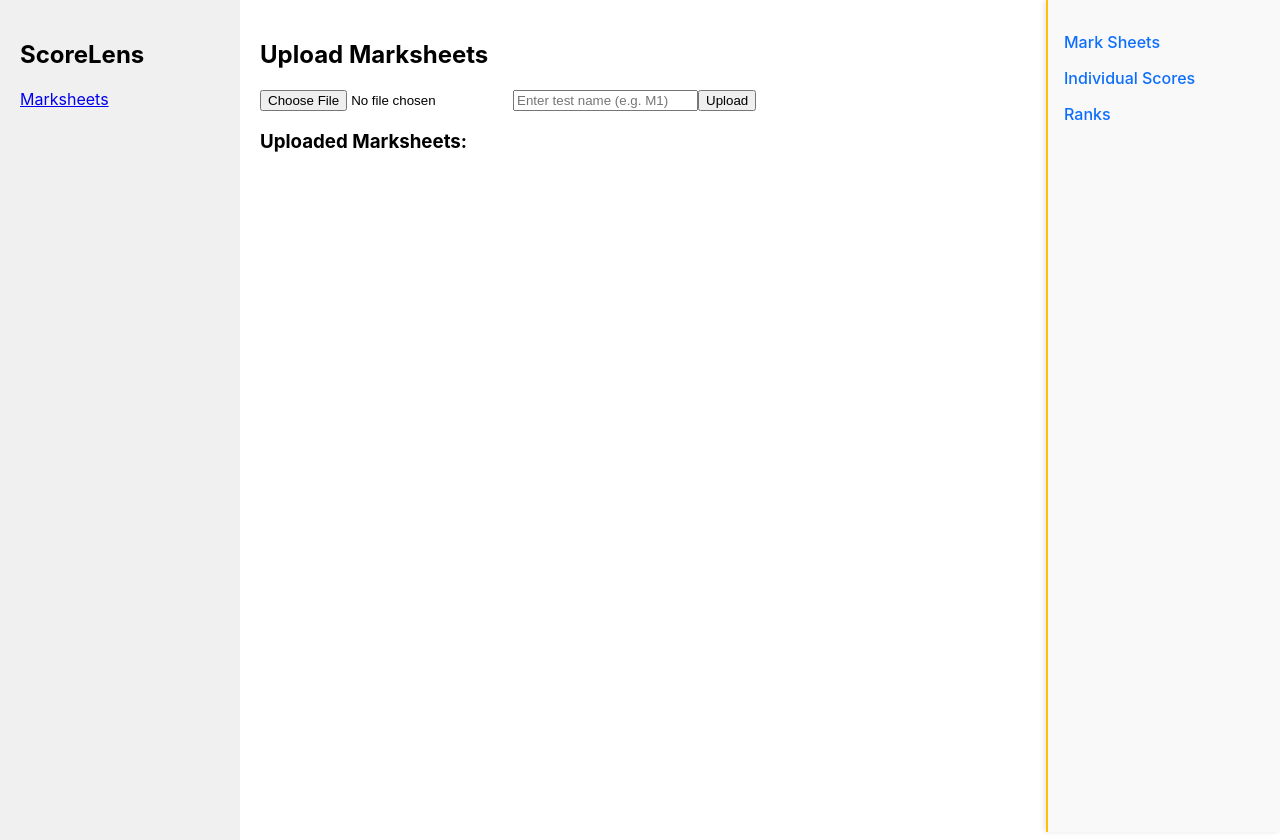
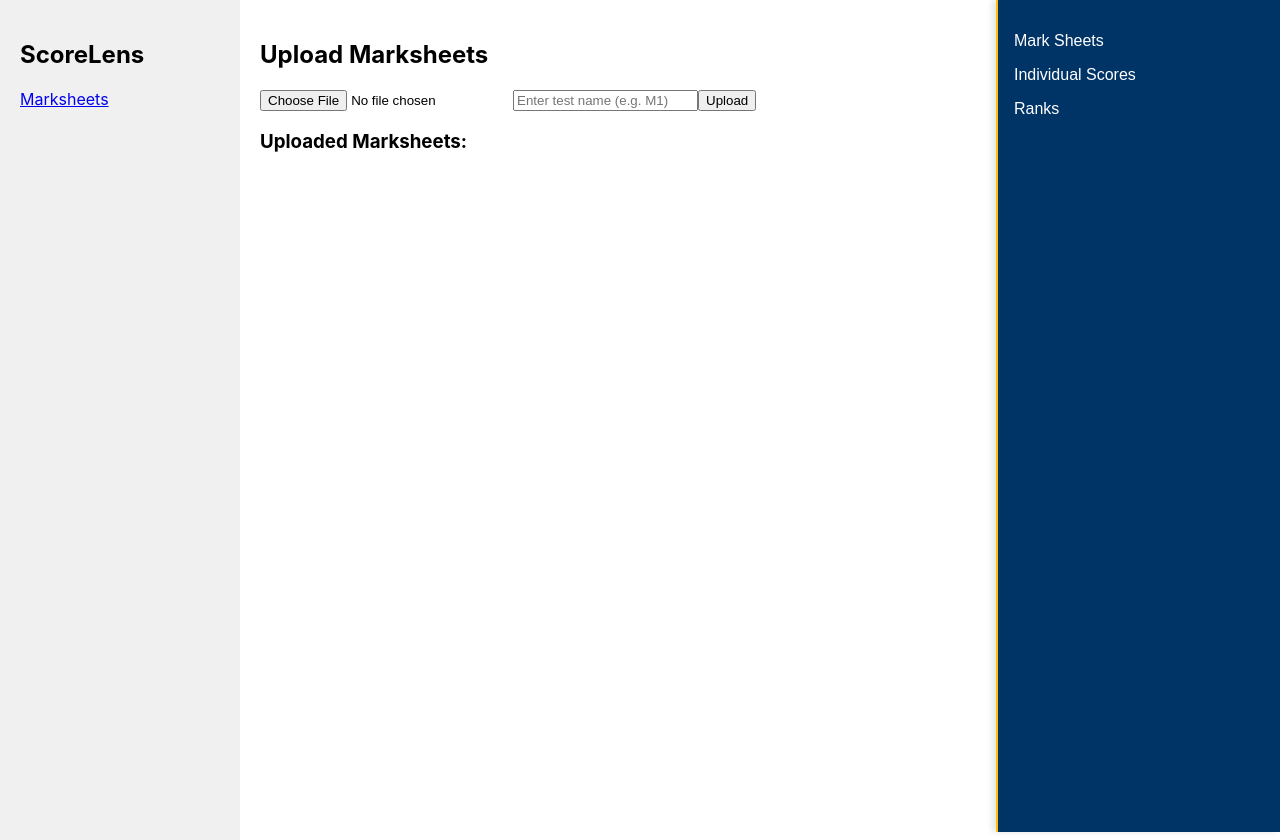
Before and after one commit to SravyaTadeparti/ScoreLens, a React (Create React App) app: page /marksheets in a window 1280 px wide. Built offline with nearby package versions, Linux system fonts and the light colour scheme.

Commit message:
Update App.css

```diff
--- a/src/App.css
+++ b/src/App.css
@@ -36,17 +36,19 @@
     transform: rotate(360deg);
   }
 }
+
 .right-sidebar {
   position: fixed;
   right: 0;
   top: 0;
-  width: 200px;
+  width: 250px; /* You can adjust this if you want the sidebar wider */
   height: 100%;
-  background-color: #f9f9f9;
-  border-left: 2px solid #ffc107;
-  box-shadow: -2px 0 5px rgba(0,0,0,0.1);
+  background-color: #003366; /* Blue from your theme */
+  color: white;
+  border-left: 2px solid #ffc107; /* Yellow border */
+  box-shadow: -4px 0 6px rgba(0, 0, 0, 0.1);
   padding: 1rem;
-  font-family: inherit;
+  font-family: Arial, sans-serif; /* Or your project's font */
   z-index: 1000;
 }
 
@@ -60,52 +62,14 @@
 }
 
 .right-sidebar a {
-  color: #0d6efd;
+  color: white; /* Links in white */
   text-decoration: none;
   font-weight: 500;
   transition: all 0.3s ease;
 }
 
 .right-sidebar a:hover {
-  color: #ffc107;
+  color: #ffc107; /* Yellow on hover */
   font-weight: bold;
+  padding-left: 10px; /* Small effect when hovering */
 }
-#right-sidebar {
-  position: fixed;
-  top: 0;
-  right: 0;
-  width: 250px;
-  height: 100%;
-  background-color: #003366; /* Theme color */
-  color: white;
-  padding: 20px;
-  box-shadow: -4px 0px 6px rgba(0, 0, 0, 0.1);
-  z-index: 1000;
-  overflow-y: auto;
-}
-
-#right-sidebar h2 {
-  font-size: 20px;
-  margin-bottom: 20px;
-}
-
-#right-sidebar ul {
-  list-style: none;
-  padding: 0;
-}
-
-#right-sidebar ul li {
-  margin: 15px 0;
-}
-
-#right-sidebar ul li a {
-  color: white;
-  text-decoration: none;
-  font-size: 16px;
-}
-
-#right-sidebar ul li a:hover {
-  background-color: #ffcc00;
-  padding-left: 10px;
-  transition: 0.3s ease;
-}
```
